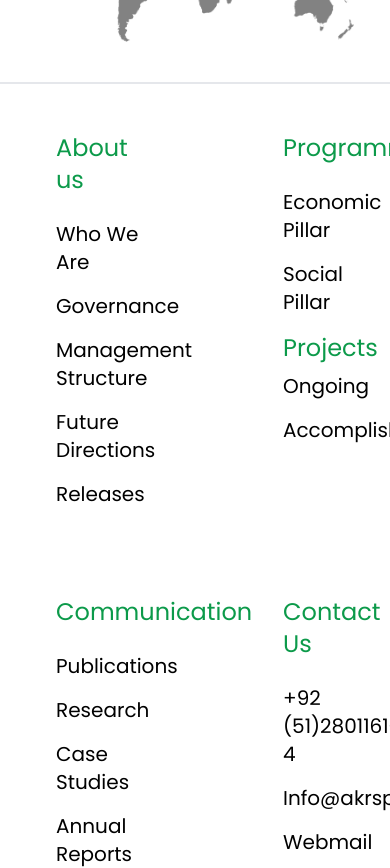
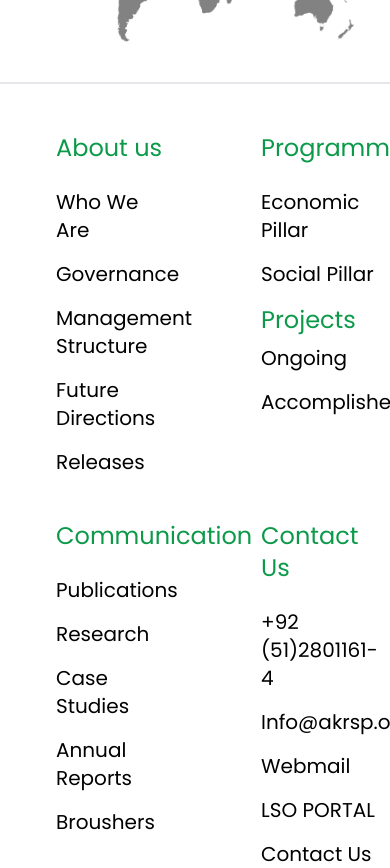
Before and after one commit to AyazAslam101/AKRSP, a Next.js app: page / in a window 390 px wide. Shown: the part 10180-11048 px from the top of the page. Built offline with nearby package versions, Linux system fonts and the light colour scheme.

Commit message:
changes in header

```diff
--- a/components/Footer/Footer.tsx
+++ b/components/Footer/Footer.tsx
@@ -100,7 +100,7 @@
     <footer className="bg-white border-t-2">
       <div className="container sm:container lg:container md:container">
         <div className="py-10 overflow-hidden sm:px-6 lg:px-2">
-          <div className="grid grid-cols-2 lg:gap-1 md:gap-16 sm:gap-4 gap-16 lg:grid-cols-5 md:grid-cols-4 sm:grid-cols-3">
+          <div className="grid grid-cols-2 lg:gap-1 md: sm:gap-4 gap-5 lg:grid-cols-5 md:grid-cols-3 sm:grid-cols-2">
             {navigation?.links?.map((item, key) => (
               <div key={key} className="px-1 py-2 pl-14">
                 <a
```
